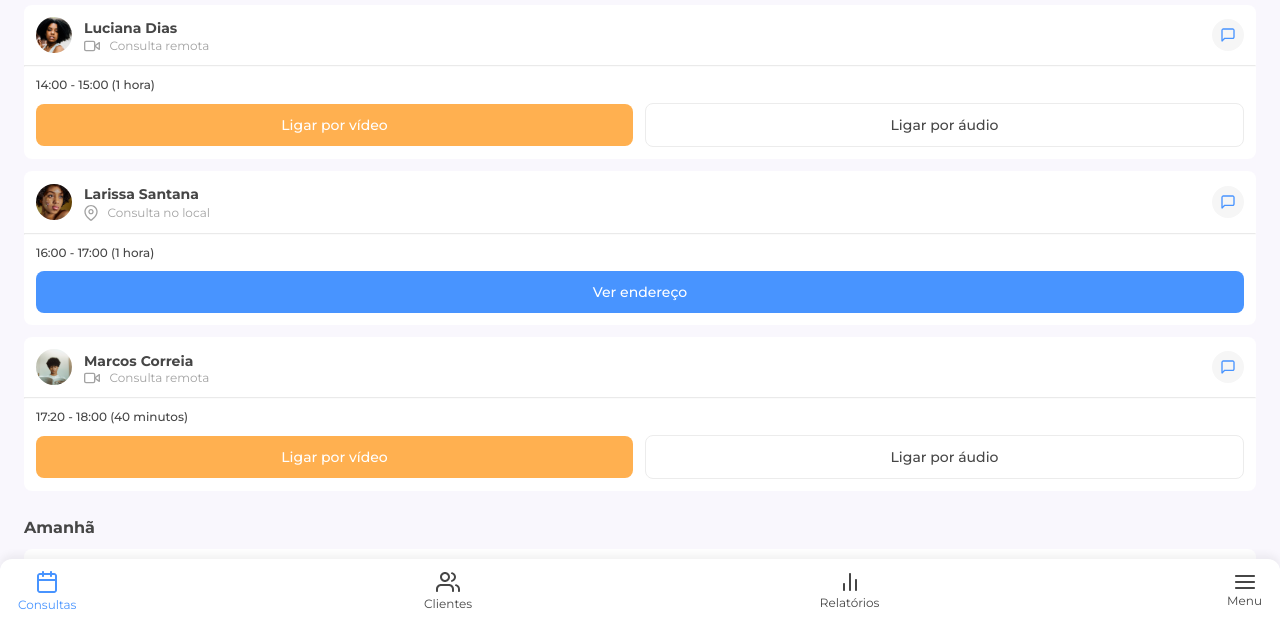
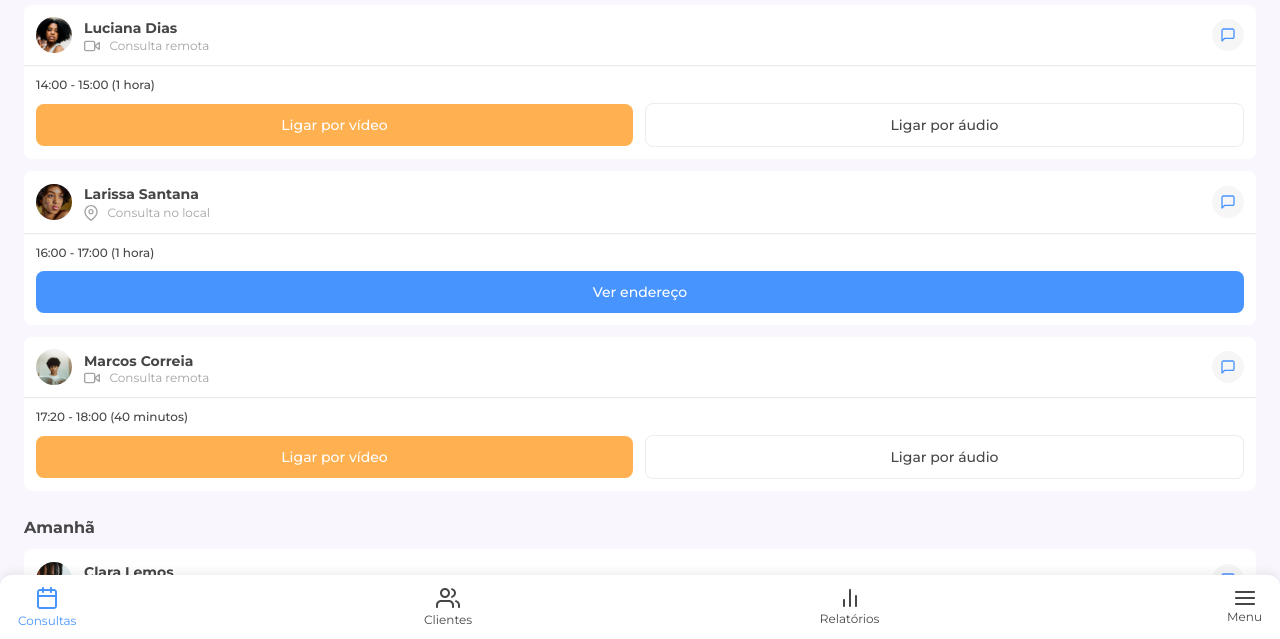
Before and after one commit to gabrielPereira360/7DaysOfCode__reponsividade, a plain HTML site: page index.html in a window 1280 px wide. Shown: the part 161-800 px from the top of the page. Drawn offline with Linux system fonts and the light colour scheme.

Commit message:
Add files via upload

```diff
--- a/styles/rodape.css
+++ b/styles/rodape.css
@@ -1,6 +1,7 @@
 .rodape{
     position: fixed;
-    top: 90%;
+    top: 100%;
+    transform: translateY(-100%);
     width: 100%;
 }
 
@@ -10,7 +11,7 @@
     box-shadow: 0px -4px 8px 0px rgba(0, 0, 0, 0.06);
     display: flex;
     justify-content: space-between;
-    padding: 1em 1.5em 3em 1.5em;
+    padding: 1em 1.5em;
 }
 
 .menu__item{
```
